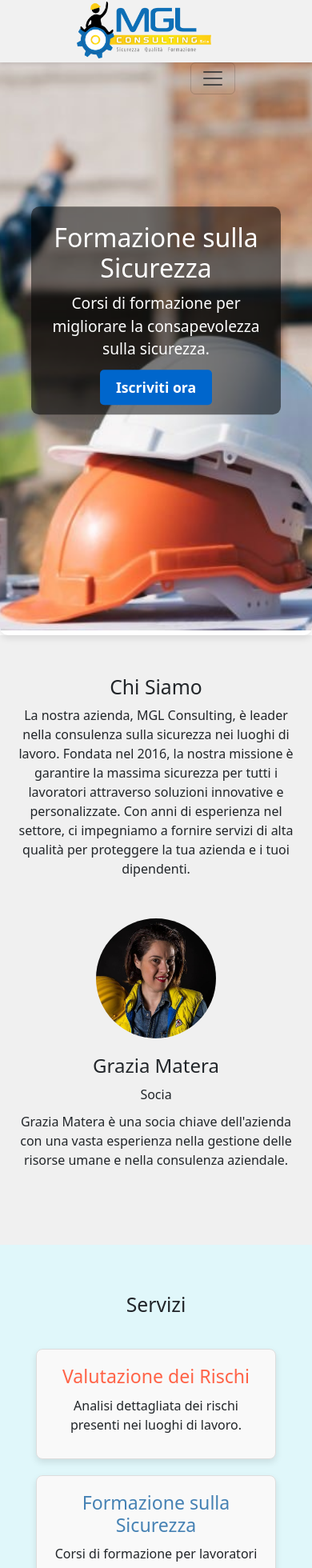
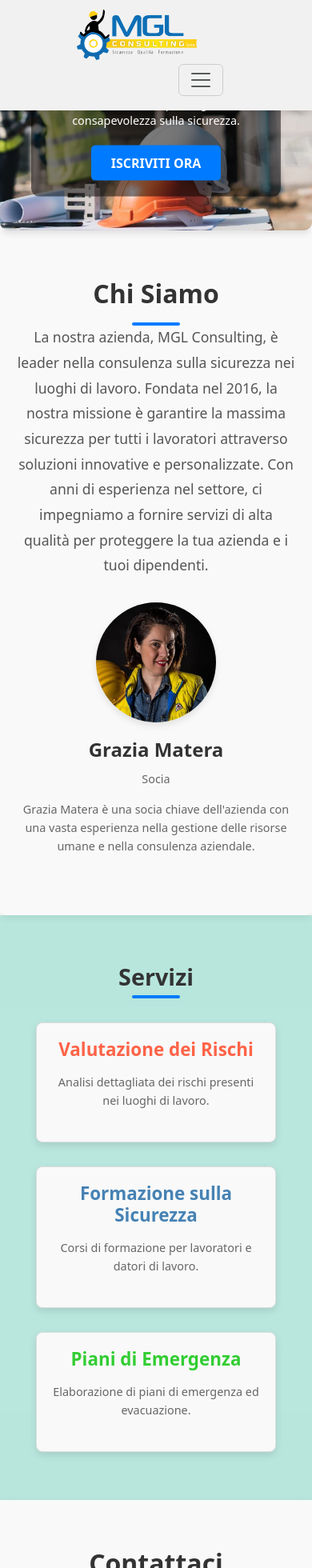
Before and after one commit to antoniogisondi/mgl-static-website, a React (Vite) app: page / in a window 390 px wide. Shown: the part 12-1972 px from the top of the page at 80% size. Built offline with nearby package versions, Linux system fonts and the light colour scheme.

Commit message:
stylizing components

```diff
--- a/src/components/Carousel/WorkCarousel.css
+++ b/src/components/Carousel/WorkCarousel.css
@@ -1,7 +1,6 @@
 .slider-container {
     position: relative;
     width: 100%;
-    /* max-width: 1200px; */
     margin: auto;
     overflow: hidden;
     border-radius: 10px;
@@ -72,3 +71,38 @@
 .cta-button:hover {
     background-color: #004c99;
 }
+
+/* Responsività per schermi più piccoli */
+@media (max-width: 768px) {
+    .overlay h2 {
+        font-size: 1.8rem;
+    }
+
+    .overlay p {
+        font-size: 1rem;
+    }
+
+    .slide {
+        height: 350px;
+        /* Riduce l'altezza del carosello su schermi piccoli */
+    }
+}
+
+@media (max-width: 480px) {
+    .overlay h2 {
+        font-size: 1.5rem;
+    }
+
+    .overlay p {
+        font-size: 0.9rem;
+    }
+
+    .slide {
+        height: 300px;
+    }
+
+    .cta-button {
+        padding: 10px 20px;
+        font-size: 0.9rem;
+    }
+}
--- a/src/components/Carousel/WorkCarousel.jsx
+++ b/src/components/Carousel/WorkCarousel.jsx
@@ -2,6 +2,7 @@ import React, { useState } from 'react';
 import Slider from 'react-slick';
 import image1 from '/img/architetto.png'
 import image2 from '/img/elmetti.png'
+import '../../main.css'
 import './WorkCarousel.css';
 
 const WorkCarousel = () => {
--- a/src/components/Footer/Footer.jsx
+++ b/src/components/Footer/Footer.jsx
@@ -1,6 +1,7 @@
 import React from "react";
 import { Link } from "react-router-dom";
 import './Footer.css'
+import '../../main.css'
 import logo from '/img/mgl-consulting-logo.png'
 
 const Footer = () => {
--- a/src/components/Header/Header.css
+++ b/src/components/Header/Header.css
@@ -1,22 +1,63 @@
-header {
+/* Stile per l'header personalizzato */
+.custom-header {
     background-color: #f1f1f1;
-    box-shadow: 0 2px 5px rgba(0, 0, 0, 0.1);
+    box-shadow: 0 4px 6px rgba(0, 0, 0, 0.1);
+    padding: 10px 0;
     position: fixed;
+    top: 0;
     width: 100%;
-    height: 90px;
-    top: 0;
     z-index: 1000;
 }
 
-.logo {
-    width: 168px;
+/* Stile per il logo */
+.custom-logo {
+    width: 150px;
+    height: auto;
 }
 
-.nav-link {
-    margin-right: 20px;
+/* Container per gli elementi di navigazione */
+.nav-custom-container {
+    padding-left: 15px;
+    padding-right: 15px;
 }
 
-.btn-primary {
-    background-color: #007bff;
+/* Stile per i link del menu */
+.nav-custom-link {
+    font-size: 1.1rem;
+    transition: color 0.3s ease;
+    padding: 8px 12px;
+}
+
+.nav-custom-link:hover,
+.nav-custom-link-active {
+    color: #007bff;
+    background-color: #f2f2f2;
+    border-radius: 5px;
+}
+
+/* Stile per l'icona del toggle menu (navbar-toggler) */
+.custom-navbar-toggler {
     border: none;
+    outline: none;
 }
+
+/* Stile per gli spazi tra i link */
+.nav-custom-item {
+    margin-left: 20px;
+}
+
+/* Responsività per i dispositivi mobili */
+@media (max-width: 992px) {
+    .nav-custom-container {
+        text-align: center;
+    }
+
+    .nav-custom-item {
+        margin-left: 0;
+        margin-bottom: 10px;
+    }
+
+    .custom-navbar-toggler {
+        margin-right: 15px;
+    }
+}
--- a/src/components/Header/Header.jsx
+++ b/src/components/Header/Header.jsx
@@ -1,32 +1,33 @@
 import React from "react";
 import { Link } from 'react-router-dom';
+import '../../main.css'
 import './Header.css'
 
 const Header = () => {
     return (
-        <header>
-            <nav className="navbar navbar-expand-lg bg-body-white mx-5">
-                <div className="container-fluid px-5">
+        <header className="custom-header">
+            <nav className="navbar navbar-expand-lg mx-5">
+                <div className="container-fluid px-5 nav-custom-container">
                     <Link className="navbar-brand" to="/">
-                        <img src="/img/mgl-consulting-logo.png" alt="Logo" className="logo d-inline-block align-text-top" />
+                        <img src="/img/mgl-consulting-logo.png" alt="Logo" className="custom-logo d-inline-block align-text-top" />
                     </Link>
-                    <div class="ms-auto">
-                        <button className="navbar-toggler" type="button" data-bs-toggle="collapse" data-bs-target="#navbarNavDropdown" aria-controls="navbarNavDropdown" aria-expanded="false" aria-label="Toggle navigation">
+                    <div className="ms-auto">
+                        <button className="navbar-toggler custom-navbar-toggler" type="button" data-bs-toggle="collapse" data-bs-target="#navbarNavDropdown" aria-controls="navbarNavDropdown" aria-expanded="false" aria-label="Toggle navigation">
                             <span className="navbar-toggler-icon"></span>
                         </button>
                         <div className="collapse navbar-collapse" id="navbarNavDropdown">
                             <ul className="navbar-nav">
-                                <li className="nav-item">
-                                    <Link className="nav-link active" aria-current="page" to="/decreto">D.Lgs 81</Link>
+                                <li className="nav-item nav-custom-item">
+                                    <Link className="nav-link nav-custom-link active" aria-current="page" to="/decreto">D.Lgs 81</Link>
                                 </li>
-                                <li className="nav-item">
-                                    <Link className="nav-link" to="/chi-siamo">Chi siamo</Link>
+                                <li className="nav-item nav-custom-item">
+                                    <Link className="nav-link nav-custom-link" to="/chi-siamo">Chi siamo</Link>
                                 </li>
-                                <li className="nav-item">
-                                    <Link className="nav-link" to="/servizi">Servizi</Link>
+                                <li className="nav-item nav-custom-item">
+                                    <Link className="nav-link nav-custom-link" to="/servizi">Servizi</Link>
                                 </li>
-                                <li className="nav-item">
-                                    <Link className="nav-link" to="/contatti">Contatti</Link>
+                                <li className="nav-item nav-custom-item">
+                                    <Link className="nav-link nav-custom-link" to="/contatti">Contatti</Link>
                                 </li>
                             </ul>
                         </div>
@@ -34,8 +35,7 @@ const Header = () => {
                 </div>
             </nav>
         </header>
-
-    )
+    );
 }
 
-export default Header
+export default Header;
--- /dev/null
+++ b/src/components/Main/Main.css
@@ -0,0 +1,301 @@
+/* Sezione generale */
+.chi-siamo {
+    padding: 60px 20px;
+    background-color: #f9f9f9;
+    text-align: center;
+    margin: 0 auto;
+    border-radius: 8px;
+    box-shadow: 0 4px 10px rgba(0, 0, 0, 0.1);
+}
+
+/* Titolo e paragrafo */
+.chi-siamo-header h2 {
+    font-size: 2.5rem;
+    font-weight: 700;
+    color: #333;
+    margin-bottom: 20px;
+}
+
+.chi-siamo-header h2::after {
+    content: '';
+    width: 60px;
+    height: 4px;
+    background-color: #007bff;
+    position: absolute;
+    left: 50%;
+    transform: translateX(-50%);
+    top: 55px;
+    border-radius: 2px;
+}
+
+.chi-siamo-header p {
+    font-size: 1.2rem;
+    line-height: 1.8;
+    color: #555;
+    margin-bottom: 30px;
+    max-width: 900px;
+    margin-left: auto;
+    margin-right: auto;
+}
+
+/* Centra le slide di Slick */
+.slick-slide div {
+    display: flex !important;
+    justify-content: center;
+    align-items: center;
+    flex-direction: column;
+}
+
+.socio img {
+    width: 180px;
+    height: 180px;
+    border-radius: 50%;
+    object-fit: cover;
+    margin-bottom: 20px;
+    box-shadow: 0 4px 8px rgba(0, 0, 0, 0.1);
+    transition: transform 0.3s ease;
+}
+
+.socio h3 {
+    font-size: 1.8rem;
+    font-weight: 600;
+    color: #333;
+    margin-bottom: 10px;
+}
+
+.socio p {
+    font-size: 1rem;
+    color: #666;
+    line-height: 1.6;
+    margin-bottom: 15px;
+}
+
+.socio img:hover {
+    transform: scale(1.05);
+}
+
+
+/* Stile generale per la sezione "Servizi" */
+.services {
+    background-color: #51c0ac67;
+    padding: 60px 20px;
+    text-align: center;
+}
+
+.services h2 {
+    font-size: 2.5rem;
+    color: #333;
+    font-weight: 700;
+    margin-bottom: 40px;
+    position: relative;
+}
+
+.services h2::after {
+    content: '';
+    width: 60px;
+    height: 4px;
+    background-color: #007bff;
+    position: absolute;
+    left: 50%;
+    transform: translateX(-50%);
+    bottom: -10px;
+    border-radius: 2px;
+}
+
+/* Lista dei servizi */
+.services-list {
+    display: flex;
+    flex-wrap: wrap;
+    justify-content: center;
+    gap: 30px;
+}
+
+/* Stile per la singola card del servizio */
+.service-item {
+    background-color: #f9f9f9;
+    border: 1px solid #ddd;
+    border-radius: 8px;
+    padding: 20px;
+    width: 300px;
+    box-shadow: 0 4px 10px rgba(0, 0, 0, 0.1);
+    transition: transform 0.3s ease, box-shadow 0.3s ease;
+    text-align: center;
+}
+
+.service-item:hover {
+    transform: translateY(-10px);
+    box-shadow: 0 8px 20px rgba(0, 0, 0, 0.15);
+}
+
+.service-item h3 {
+    font-size: 1.5rem;
+    font-weight: 600;
+    margin-bottom: 15px;
+}
+
+.service-item:nth-child(1) h3 {
+    color: #ff6347;
+    /* Tomato */
+}
+
+.service-item:nth-child(2) h3 {
+    color: #4682b4;
+    /* Steel Blue */
+}
+
+.service-item:nth-child(3) h3 {
+    color: #32cd32;
+    /* Lime Green */
+}
+
+.service-item p {
+    font-size: 1rem;
+    color: #666;
+    line-height: 1.6;
+    margin-bottom: 20px;
+}
+
+.service-item .cta-button {
+    display: inline-block;
+    padding: 10px 20px;
+    background-color: #007bff;
+    color: #fff;
+    text-decoration: none;
+    font-weight: 600;
+    border-radius: 5px;
+    transition: background-color 0.3s ease;
+}
+
+.service-item .cta-button:hover {
+    background-color: #0056b3;
+}
+
+
+/* Sezione contatti */
+.contact {
+    background-color: #f9f9f9;
+    padding: 60px 20px;
+    text-align: center;
+    box-shadow: 0 4px 10px rgba(0, 0, 0, 0.1);
+    margin: 0 auto;
+}
+
+/* Stile del titolo */
+.contact h2 {
+    font-size: 2.5rem;
+    font-weight: 700;
+    color: #333;
+    margin-bottom: 20px;
+    position: relative;
+}
+
+.contact h2::after {
+    content: '';
+    width: 60px;
+    height: 4px;
+    background-color: #007bff;
+    position: absolute;
+    left: 50%;
+    transform: translateX(-50%);
+    bottom: -10px;
+    border-radius: 2px;
+}
+
+/* Stile del paragrafo */
+.contact p {
+    font-size: 1.2rem;
+    line-height: 1.8;
+    color: #555;
+    margin-bottom: 30px;
+    max-width: 700px;
+    margin-left: auto;
+    margin-right: auto;
+}
+
+/* Stile del pulsante CTA */
+.cta-button {
+    display: inline-block;
+    padding: 12px 30px;
+    background-color: #007bff;
+    color: white;
+    text-transform: uppercase;
+    font-weight: 600;
+    border-radius: 5px;
+    text-decoration: none;
+    transition: background-color 0.3s ease, transform 0.3s ease;
+}
+
+.cta-button:hover {
+    background-color: #0056b3;
+    transform: translateY(-3px);
+}
+
+/* Responsività per tablet */
+@media (max-width: 992px) {
+    .services-list {
+        grid-template-columns: repeat(2, 1fr);
+        /* 2 colonne su tablet */
+    }
+
+    .services h2 {
+        font-size: 2rem;
+    }
+}
+
+/* Responsive - Mobile */
+@media (max-width: 768px) {
+    .chi-siamo-header h2 {
+        font-size: 2rem;
+    }
+
+    .chi-siamo-header p {
+        font-size: 1.1rem;
+    }
+
+    .socio img {
+        width: 150px;
+        height: 150px;
+    }
+
+    .socio h3 {
+        font-size: 1.5rem;
+    }
+
+    .socio p {
+        font-size: 0.9rem;
+    }
+
+    .services-list {
+        grid-template-columns: 1fr;
+        /* 1 colonna su dispositivi mobili */
+    }
+
+    .services h2 {
+        font-size: 1.8rem;
+    }
+
+    .service-item {
+        padding: 20px;
+    }
+
+    .service-item h3 {
+        font-size: 1.4rem;
+    }
+
+    .service-item p {
+        font-size: 0.9rem;
+    }
+
+    .contact h2 {
+        font-size: 2rem;
+    }
+
+    .contact p {
+        font-size: 1.1rem;
+    }
+
+    .cta-button {
+        padding: 10px 25px;
+        font-size: 1rem;
+    }
+}
--- a/src/components/Main/Main.jsx
+++ b/src/components/Main/Main.jsx
@@ -10,6 +10,8 @@ import imgTitolare from '/img/titolaredellimpresa.png'
 import imgSocio from '/img/sociodellimpresa.png'
 import imgSocio2 from '/img/sociodellimpresa2.jpg'
 import { Link } from "react-router-dom";
+import './Main.css'
+import '../../main.css'
 
 const Main = () => {
     useEffect(() => {
--- a/src/main.css
+++ b/src/main.css
@@ -17,103 +17,6 @@ section {
     text-align: center;
 }
 
-.services {
-    padding: 60px 0px;
-    background-color: #e0f7fa;
-}
-
-.services-list {
-    display: flex;
-    flex-wrap: wrap;
-    justify-content: center;
-    margin-top: 40px;
-    gap: 40px;
-}
-
-.services-list {
-    display: flex;
-    flex-wrap: wrap;
-    justify-content: center;
-    gap: 20px;
-}
-
-.service-item {
-    background-color: #f9f9f9;
-    border: 1px solid #ddd;
-    border-radius: 8px;
-    padding: 20px;
-    width: 300px;
-    box-shadow: 0 4px 8px rgba(0, 0, 0, 0.1);
-}
-
-.service-item h3 {
-    margin-top: 0;
-}
-
-.service-item:nth-child(1) h3 {
-    color: #ff6347;
-    /* Tomato */
-}
-
-.service-item:nth-child(2) h3 {
-    color: #4682b4;
-    /* Steel Blue */
-}
-
-.service-item:nth-child(3) h3 {
-    color: #32cd32;
-    /* Lime Green */
-}
-
-.service-item:nth-child(4) h3 {
-    color: #ffa500;
-    /* Orange */
-}
-
-.service-item p {
-    margin: 10px 0;
-}
-
-.chi-siamo {
-    text-align: center;
-    padding: 50px 20px;
-    background-color: #f0f0f0;
-}
-
-.chi-siamo-header {
-    margin-bottom: 40px;
-}
-
-.socio {
-    margin: 10px auto;
-    text-align: center;
-    display: flex;
-    flex-direction: column;
-    align-items: center;
-    justify-content: center;
-}
-
-.socio img {
-    border-radius: 50%;
-    width: 150px;
-    height: 150px;
-    object-fit: cover;
-    margin: 0 auto;
-}
-
-.socio h3 {
-    margin-top: 20px;
-    font-size: 1.5em;
-}
-
-.socio p {
-    margin: 10px 0;
-}
-
-.slick-prev,
-.slick-next {
-    color: #333;
-}
 
 /* Stile per le card dei fondatori e dei soci */
 .founder-card {
```
Also changed, not shown: src/pages/About/AboutUs.css (added).
